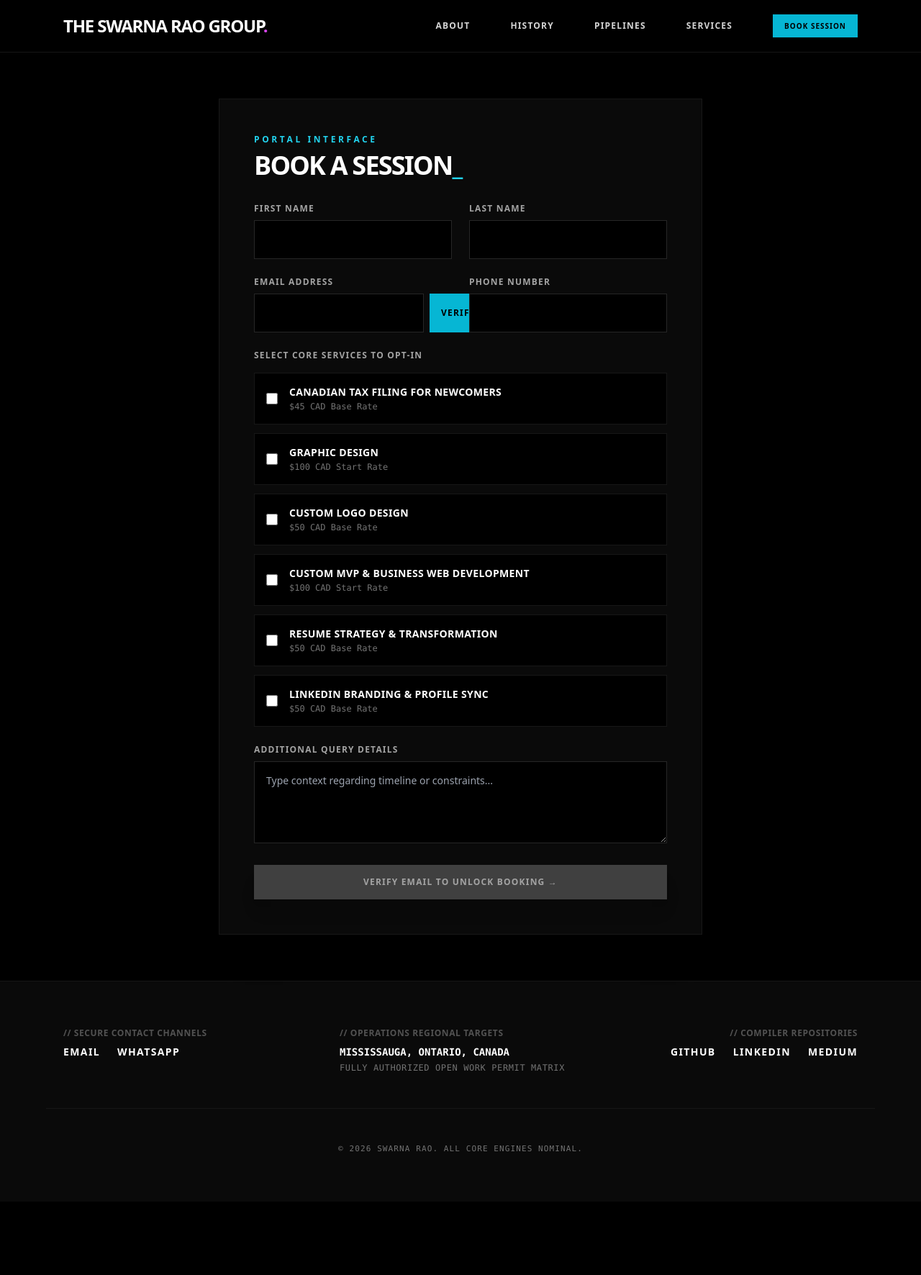
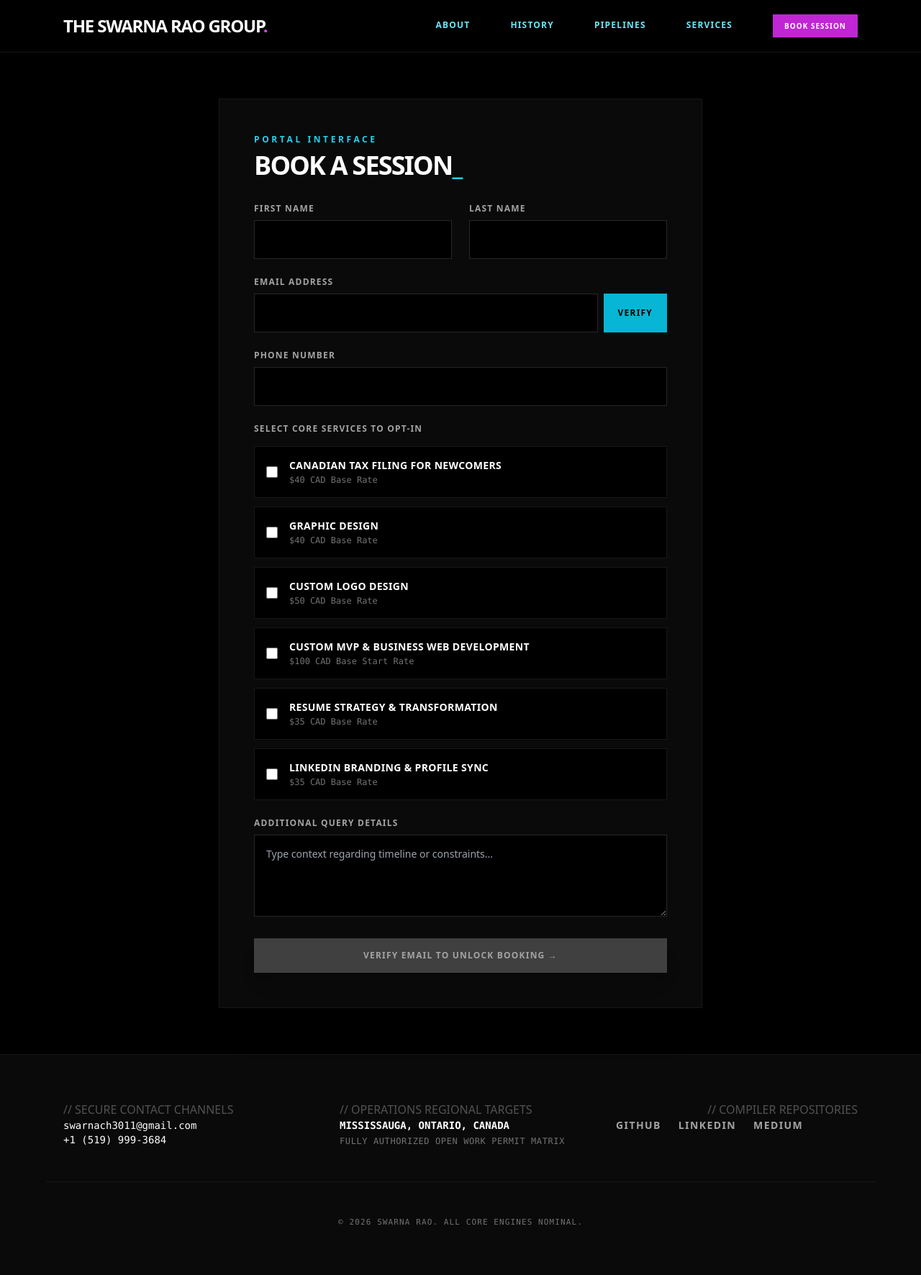
Before and after one commit to SwarnaRao24/MyPortfolio, a Django app: page /contact/ in a window 1280 px wide. Shown: the whole page at 72% size. Before the commit the page ends 1601 px from the top, so only its background shows below. Run offline with Django 5.2, Linux system fonts and the light colour scheme; some libraries are stand-ins or nearby versions.

Commit message:
feat: added animations and favicon UI fixes

```diff
--- a/portfolio/templates/portfolio/base.html
+++ b/portfolio/templates/portfolio/base.html
@@ -4,45 +4,75 @@
     <meta charset="UTF-8">
     <meta name="viewport" content="width=device-width, initial-scale=1.0">
     <title>Swarna Rao | AI & Advanced Data Science Portfolio</title>
+    <link rel="icon" type="image/png" href="https://i.postimg.cc/FRYpcKsT/TSRG-favicon.png">
     <script src="https://cdn.tailwindcss.com"></script>
+    <style>
+        /* Base animation states — elements start hidden */
+        .reveal {
+            opacity: 0;
+            transform: translateX(0) translateY(24px);
+            transition: opacity 0.7s ease, transform 0.7s ease;
+        }
+        .reveal.from-left {
+            transform: translateX(-60px) translateY(0);
+        }
+        .reveal.from-right {
+            transform: translateX(60px) translateY(0);
+        }
+        .reveal.from-bottom {
+            transform: translateX(0) translateY(40px);
+        }
+        .reveal.visible {
+            opacity: 1;
+            transform: translateX(0) translateY(0);
+        }
+        /* Stagger delays */
+        .delay-1 { transition-delay: 0.1s; }
+        .delay-2 { transition-delay: 0.2s; }
+        .delay-3 { transition-delay: 0.3s; }
+        .delay-4 { transition-delay: 0.4s; }
+        .delay-5 { transition-delay: 0.5s; }
+        .delay-6 { transition-delay: 0.6s; }
+
+        /* Page entry animation */
+        @keyframes fadeInUp {
+            from { opacity: 0; transform: translateY(30px); }
+            to   { opacity: 1; transform: translateY(0); }
+        }
+        .animate-fade-in-up {
+            animation: fadeInUp 0.6s ease forwards;
+        }
+    </style>
     {% block extra_head %}{% endblock %}
 </head>
 <body class="bg-black text-neutral-100 font-sans antialiased selection:bg-fuchsia-500 selection:text-black">
 
     <nav class="border-b border-neutral-900 bg-black/80 backdrop-blur-md sticky top-0 z-50">
         <div class="max-w-6xl mx-auto px-6 py-5 flex flex-col md:flex-row justify-between items-center gap-4 md:gap-0">
-
             <a href="{% url 'home' %}" class="text-2xl font-black tracking-tighter uppercase text-white hover:text-fuchsia-500 transition-colors text-center md:text-left">
                 THE SWARNA RAO GROUP<span class="text-fuchsia-500">.</span>
             </a>
-
             <div class="flex flex-wrap justify-center gap-x-6 gap-y-3 md:space-x-8 font-bold tracking-widest text-xs uppercase items-center">
                 <a href="{% url 'home' %}"
-                   class="transition tracking-widest {% if request.resolver_match.url_name == 'home' %}text-cyan-400 hover:text-cyan-300{% else %}text-neutral-300 hover:text-fuchsia-400{% endif %}">
-                   About
+                   class="transition pb-0.5 {% if request.resolver_match.url_name == 'home' %}text-cyan-400 border-b-2 border-cyan-400{% else %}text-cyan-300 hover:text-cyan-400{% endif %}">
+                    About
                 </a>
-
                 <a href="{% url 'history' %}"
-                   class="transition tracking-widest {% if request.resolver_match.url_name == 'history' %}text-cyan-400 hover:text-cyan-300{% else %}text-neutral-300 hover:text-fuchsia-400{% endif %}">
-                   History
+                   class="transition pb-0.5 {% if request.resolver_match.url_name == 'history' %}text-cyan-400 border-b-2 border-cyan-400{% else %}text-cyan-300 hover:text-cyan-400{% endif %}">
+                    History
                 </a>
-
                 <a href="{% url 'projects' %}"
-                   class="transition tracking-widest {% if request.resolver_match.url_name == 'projects' %}text-cyan-400 hover:text-cyan-300{% else %}text-neutral-300 hover:text-fuchsia-400{% endif %}">
-                   Pipelines
+                   class="transition pb-0.5 {% if request.resolver_match.url_name == 'projects' %}text-cyan-400 border-b-2 border-cyan-400{% else %}text-cyan-300 hover:text-cyan-400{% endif %}">
+                    Pipelines
                 </a>
-
                 <a href="{% url 'services' %}"
-                   class="transition tracking-widest {% if request.resolver_match.url_name == 'services' %}text-cyan-400 hover:text-cyan-300{% else %}text-neutral-300 hover:text-fuchsia-400{% endif %}">
-                   Services
+                   class="transition pb-0.5 {% if request.resolver_match.url_name == 'services' %}text-cyan-400 border-b-2 border-cyan-400{% else %}text-cyan-300 hover:text-cyan-400{% endif %}">
+                    Services
                 </a>
-
-                <a href="{% url 'contact' %}"
-                   class="px-4 py-2 font-black tracking-widest transition text-[10px] whitespace-nowrap {% if request.resolver_match.url_name == 'contact' %}bg-cyan-500 text-black hover:bg-cyan-400{% else %}bg-fuchsia-600 text-white hover:bg-fuchsia-700{% endif %}">
-                   Book Session
+                <a href="{% url 'contact' %}" class="bg-fuchsia-600 hover:bg-fuchsia-700 text-white px-4 py-2 font-black tracking-widest transition text-[10px] whitespace-nowrap">
+                    Book Session
                 </a>
             </div>
-
         </div>
     </nav>
 
@@ -52,35 +82,43 @@
 
     <footer class="border-t border-neutral-900 bg-neutral-950 py-16 text-neutral-500">
         <div class="max-w-6xl mx-auto px-6 grid grid-cols-1 md:grid-cols-3 gap-12 items-start border-b border-neutral-900 pb-12 mb-12">
-
-            <div class="md:text-left">
-                <span class="text-neutral-600 block text-xs font-bold tracking-wider mb-2">// SECURE CONTACT CHANNELS</span>
-                <div class="flex justify-start md:justify-start space-x-6 text-sm font-bold tracking-widest uppercase text-neutral-400 mt-1">
-                    <a href="mailto:swarnach3011@gmail.com?subject=Inquiry%20from%20Portfolio" target="_blank" class="text-white hover:text-fuchsia-500 transition">EMAIL</a>
-                    <a href="https://wa.me/17056155793?text=Hello%20Swarna,%20I%20viewed%20your%20services%20on%20your%20website%20and%20want%20to%20discuss%20further%please%20revert%20to%20when%20you're%20available." target="_blank" class="text-white hover:text-cyan-500 transition">WHATSAPP</a>
-                </div>
+            <div>
+                <span class="text-neutral-600 block">// SECURE CONTACT CHANNELS</span>
+                <span class="block text-white font-mono text-sm">swarnach3011@gmail.com</span>
+                <span class="block text-white font-mono text-sm">+1 (519) 999-3684</span>
             </div>
-
             <div>
-                <span class="text-neutral-600 block text-xs font-bold tracking-wider mb-2">// OPERATIONS REGIONAL TARGETS</span>
+                <span class="text-neutral-600 block">// OPERATIONS REGIONAL TARGETS</span>
                 <span class="block text-white font-mono text-sm font-bold">MISSISSAUGA, ONTARIO, CANADA</span>
                 <span class="block text-neutral-500 font-mono text-xs uppercase tracking-wider mt-1">FULLY AUTHORIZED OPEN WORK PERMIT MATRIX</span>
             </div>
-
             <div class="md:text-right">
-                <span class="text-neutral-600 block text-xs font-bold tracking-wider mb-2 md:text-right">// COMPILER REPOSITORIES</span>
-                <div class="flex justify-end md:justify-end space-x-6 text-sm font-bold tracking-widest uppercase text-neutral-400 mt-1">
-                    <a href="https://github.com/SwarnaRao24" target="_blank" class="text-white">GitHub</a>
-                    <a href="https://www.linkedin.com/in/swarnamukhirchintalapudi" target="_blank" class="text-white hover:text-fuchsia-500 transition">LinkedIn</a>
-                    <a href="https://medium.com/@swarnaraonetha" target="_blank" class="text-white hover:text-cyan-400 transition">Medium</a>
+                <span class="text-neutral-600 block">// COMPILER REPOSITORIES</span>
+                <div class="flex space-x-6 text-sm font-bold tracking-widest uppercase text-neutral-400">
+                    <a href="https://github.com/SwarnaRao24" target="_blank" class="hover:text-white transition">GitHub</a>
+                    <a href="https://www.linkedin.com/in/swarnamukhirchintalapudi" target="_blank" class="hover:text-fuchsia-500 transition">LinkedIn</a>
+                    <a href="https://medium.com/@swarnaraonetha" target="_blank" class="hover:text-cyan-400 transition">Medium</a>
                 </div>
             </div>
         </div>
-
         <div class="max-w-6xl mx-auto px-6 text-center">
             <p class="text-[11px] font-mono tracking-widest uppercase">&copy; 2026 SWARNA RAO. ALL CORE ENGINES NOMINAL.</p>
         </div>
     </footer>
+
+    <!-- Scroll animation observer -->
+    <script>
+        const observer = new IntersectionObserver((entries) => {
+            entries.forEach(entry => {
+                if (entry.isIntersecting) {
+                    entry.target.classList.add('visible');
+                }
+            });
+        }, { threshold: 0.12 });
+
+        document.querySelectorAll('.reveal').forEach(el => observer.observe(el));
+    </script>
+
     {% block extra_js %}{% endblock %}
 </body>
 </html>
--- a/portfolio/templates/portfolio/contact.html
+++ b/portfolio/templates/portfolio/contact.html
@@ -1,6 +1,6 @@
 {% extends 'portfolio/base.html' %}
 {% block content %}
-<div class="max-w-2xl mx-auto bg-neutral-950 border border-neutral-900 p-8 md:p-12 shadow-2xl relative">
+<div class="max-w-2xl mx-auto bg-neutral-950 border border-neutral-900 p-8 md:p-12 shadow-2xl relative animate-fade-in-up">
     <span class="text-xs font-black tracking-[0.3em] uppercase text-cyan-400 block mb-2">PORTAL INTERFACE</span>
     <h1 class="text-4xl font-black tracking-tighter text-white uppercase mb-8">BOOK A SESSION<span class="text-cyan-400">_</span></h1>
 
@@ -15,6 +15,7 @@
     <form method="POST" id="bookingForm" class="space-y-6">
         {% csrf_token %}
 
+        <!-- Name Row -->
         <div class="grid grid-cols-1 md:grid-cols-2 gap-6">
             <div>
                 <label class="block text-xs font-black tracking-widest uppercase text-neutral-400 mb-2">FIRST NAME</label>
@@ -26,55 +27,54 @@
             </div>
         </div>
 
-        <div class="grid grid-cols-1 md:grid-cols-2 gap-6">
+        <!-- Email with Verify -->
         <div>
             <label class="block text-xs font-black tracking-widest uppercase text-neutral-400 mb-2">EMAIL ADDRESS</label>
-                <div class="flex gap-2">
+            <div id="emailRow" class="flex gap-2">
                 <input type="email" name="email" id="emailInput" required
                        class="flex-1 bg-black border border-neutral-800 p-4 text-white font-medium focus:outline-none focus:border-cyan-500 transition-colors text-sm">
                 <button type="button" id="sendOtpBtn"
-                            class="bg-cyan-500 text-black font-black tracking-widest text-xs uppercase px-4 hover:bg-white transition-all duration-300 whitespace-nowrap">
+                        class="bg-cyan-500 text-black font-black tracking-widest text-xs uppercase px-5 hover:bg-white transition-all duration-300 whitespace-nowrap">
                     VERIFY
                 </button>
             </div>
         </div>
-            <div>
-                <label class="block text-xs font-black tracking-widest uppercase text-neutral-400 mb-2">PHONE NUMBER</label>
-                <input type="tel" name="phone_number" required class="w-full bg-black border border-neutral-800 p-4 text-white font-medium focus:outline-none focus:border-cyan-500 transition-colors text-sm">
-            </div>
-        </div>
 
-        <!-- OTP Field - Revealed upon clicking verify-->
+        <!-- OTP Field — hidden until Verify clicked -->
         <div id="otpSection" class="hidden">
             <label class="block text-xs font-black tracking-widest uppercase text-neutral-400 mb-2">VERIFICATION CODE</label>
-            <div class="flex gap-2 items-center">
-                <input type="text" name="otp_code" id="otpInput" maxlength="6" placeholder="Enter 6-digit code"
-                       class="w-48 bg-black border border-cyan-800 p-4 text-cyan-400 font-black text-center tracking-[0.3em] text-lg focus:outline-none focus:border-cyan-500 transition-colors">
+            <div class="flex gap-3 items-center">
+                <input type="text" name="otp_code" id="otpInput" maxlength="6" placeholder="000000"
+                       class="w-44 bg-black border border-cyan-800 p-4 text-cyan-400 font-black text-center tracking-[0.4em] text-lg focus:outline-none focus:border-cyan-500 transition-colors">
                 <span id="otpStatus" class="text-xs font-mono text-neutral-500"></span>
             </div>
             <p class="text-xs text-neutral-500 font-mono mt-2">Check your inbox — code expires in 10 minutes.</p>
         </div>
 
+        <!-- Phone — sits below email -->
+        <div>
+            <label class="block text-xs font-black tracking-widest uppercase text-neutral-400 mb-2">PHONE NUMBER</label>
+            <input type="tel" name="phone_number" required class="w-full bg-black border border-neutral-800 p-4 text-white font-medium focus:outline-none focus:border-cyan-500 transition-colors text-sm">
+        </div>
+
+        <!-- Services -->
         <div>
             <label class="block text-xs font-black tracking-widest uppercase text-neutral-400 mb-4">SELECT CORE SERVICES TO OPT-IN</label>
             <div class="space-y-3">
-
                 <label class="flex items-center space-x-4 bg-black border border-neutral-900 p-4 hover:border-neutral-800 cursor-pointer select-none transition-colors group">
                     <input type="checkbox" name="services_requested" value="Canadian Tax Filing" class="w-4 h-4 accent-cyan-400 rounded-none bg-black border-neutral-800 focus:ring-0">
                     <div class="flex flex-col">
                         <span class="text-sm font-black text-white group-hover:text-cyan-400 transition-colors uppercase tracking-wide">Canadian Tax Filing for Newcomers</span>
-                        <span class="text-xs text-neutral-500 font-mono mt-0.5">$45 CAD Base Rate</span>
+                        <span class="text-xs text-neutral-500 font-mono mt-0.5">$40 CAD Base Rate</span>
                     </div>
                 </label>
-
                 <label class="flex items-center space-x-4 bg-black border border-neutral-900 p-4 hover:border-neutral-800 cursor-pointer select-none transition-colors group">
                     <input type="checkbox" name="services_requested" value="Graphic Design" class="w-4 h-4 accent-cyan-400 rounded-none bg-black border-neutral-800 focus:ring-0">
                     <div class="flex flex-col">
                         <span class="text-sm font-black text-white group-hover:text-cyan-400 transition-colors uppercase tracking-wide">Graphic Design</span>
-                        <span class="text-xs text-neutral-500 font-mono mt-0.5">$100 CAD Start Rate</span>
+                        <span class="text-xs text-neutral-500 font-mono mt-0.5">$40 CAD Base Rate</span>
                     </div>
                 </label>
-
                 <label class="flex items-center space-x-4 bg-black border border-neutral-900 p-4 hover:border-neutral-800 cursor-pointer select-none transition-colors group">
                     <input type="checkbox" name="services_requested" value="Logo Design" class="w-4 h-4 accent-cyan-400 rounded-none bg-black border-neutral-800 focus:ring-0">
                     <div class="flex flex-col">
@@ -82,37 +82,36 @@
                         <span class="text-xs text-neutral-500 font-mono mt-0.5">$50 CAD Base Rate</span>
                     </div>
                 </label>
-
                 <label class="flex items-center space-x-4 bg-black border border-neutral-900 p-4 hover:border-neutral-800 cursor-pointer select-none transition-colors group">
                     <input type="checkbox" name="services_requested" value="Custom Web Development" class="w-4 h-4 accent-cyan-400 rounded-none bg-black border-neutral-800 focus:ring-0">
                     <div class="flex flex-col">
                         <span class="text-sm font-black text-white group-hover:text-cyan-400 transition-colors uppercase tracking-wide">Custom MVP & Business Web Development</span>
-                        <span class="text-xs text-neutral-500 font-mono mt-0.5">$100 CAD Start Rate</span>
+                        <span class="text-xs text-neutral-500 font-mono mt-0.5">$100 CAD Base Start Rate</span>
                     </div>
                 </label>
-
                 <label class="flex items-center space-x-4 bg-black border border-neutral-900 p-4 hover:border-neutral-800 cursor-pointer select-none transition-colors group">
                     <input type="checkbox" name="services_requested" value="Resume Optimization" class="w-4 h-4 accent-cyan-400 rounded-none bg-black border-neutral-800 focus:ring-0">
                     <div class="flex flex-col">
                         <span class="text-sm font-black text-white group-hover:text-cyan-400 transition-colors uppercase tracking-wide">Resume Strategy & Transformation</span>
-                        <span class="text-xs text-neutral-500 font-mono mt-0.5">$50 CAD Base Rate</span>
+                        <span class="text-xs text-neutral-500 font-mono mt-0.5">$35 CAD Base Rate</span>
                     </div>
                 </label>
-
                 <label class="flex items-center space-x-4 bg-black border border-neutral-900 p-4 hover:border-neutral-800 cursor-pointer select-none transition-colors group">
                     <input type="checkbox" name="services_requested" value="LinkedIn Optimization" class="w-4 h-4 accent-cyan-400 rounded-none bg-black border-neutral-800 focus:ring-0">
                     <div class="flex flex-col">
                         <span class="text-sm font-black text-white group-hover:text-cyan-400 transition-colors uppercase tracking-wide">LinkedIn Branding & Profile Sync</span>
-                        <span class="text-xs text-neutral-500 font-mono mt-0.5">$50 CAD Base Rate</span>
+                        <span class="text-xs text-neutral-500 font-mono mt-0.5">$35 CAD Base Rate</span>
                     </div>
                 </label>
-
             </div>
+            <p id="serviceError" class="hidden text-xs font-mono text-red-400 mt-2">⚠ Please select at least one service to proceed.</p>
         </div>
 
+        <!-- Message -->
         <div>
             <label class="block text-xs font-black tracking-widest uppercase text-neutral-400 mb-2">ADDITIONAL QUERY DETAILS</label>
-            <textarea name="message" rows="4" placeholder="Type context regarding timeline or constraints..." class="w-full bg-black border border-neutral-800 p-4 text-white font-medium focus:outline-none focus:border-cyan-500 transition-colors text-sm"></textarea>
+            <textarea name="message" rows="4" placeholder="Type context regarding timeline or constraints..."
+                      class="w-full bg-black border border-neutral-800 p-4 text-white font-medium focus:outline-none focus:border-cyan-500 transition-colors text-sm"></textarea>
         </div>
 
         <button type="submit" id="submitBtn" disabled
@@ -129,20 +128,21 @@
     const otpInput = document.getElementById('otpInput');
     const otpStatus = document.getElementById('otpStatus');
     const submitBtn = document.getElementById('submitBtn');
-
     let countdownInterval = null;
 
     sendOtpBtn.addEventListener('click', async () => {
         const email = emailInput.value.trim();
         if (!email) {
+            otpSection.classList.remove('hidden');
             otpStatus.textContent = 'Enter your email first.';
             otpStatus.style.color = '#f87171';
-            otpSection.classList.remove('hidden');
             return;
         }
-
         sendOtpBtn.textContent = 'SENDING...';
         sendOtpBtn.disabled = true;
+        // Lock email input once verify is clicked
+        emailInput.readOnly = true;
+        emailInput.classList.add('opacity-60');
 
         try {
             const response = await fetch('/contact/send-otp/', {
@@ -154,18 +154,18 @@
                 body: JSON.stringify({ email })
             });
             const data = await response.json();
-
+            otpSection.classList.remove('hidden');
             if (data.success) {
-                otpSection.classList.remove('hidden');
                 otpStatus.textContent = 'Code sent! Check your inbox.';
                 otpStatus.style.color = '#06b6d4';
                 startCountdown();
             } else {
-                otpSection.classList.remove('hidden');
                 otpStatus.textContent = data.error || 'Failed to send code.';
                 otpStatus.style.color = '#f87171';
                 sendOtpBtn.textContent = 'VERIFY';
                 sendOtpBtn.disabled = false;
+                emailInput.readOnly = false;
+                emailInput.classList.remove('opacity-60');
             }
         } catch (e) {
             otpSection.classList.remove('hidden');
@@ -173,10 +173,11 @@
             otpStatus.style.color = '#f87171';
             sendOtpBtn.textContent = 'VERIFY';
             sendOtpBtn.disabled = false;
+            emailInput.readOnly = false;
+            emailInput.classList.remove('opacity-60');
         }
     });
 
-    // Unlock submit button when 6 digits entered
     otpInput.addEventListener('input', () => {
         if (otpInput.value.length === 6) {
             otpStatus.textContent = '✓ Code entered — submit your booking below.';
@@ -188,6 +189,18 @@
             submitBtn.disabled = true;
             submitBtn.className = 'w-full bg-neutral-700 text-neutral-400 font-black tracking-widest text-xs uppercase py-4 transition-all duration-300 shadow-xl cursor-not-allowed';
             submitBtn.textContent = 'VERIFY EMAIL TO UNLOCK BOOKING →';
+        }
+    });
+
+    // Service validation
+    document.getElementById('bookingForm').addEventListener('submit', (e) => {
+        const checked = document.querySelectorAll('input[name="services_requested"]:checked');
+        const serviceError = document.getElementById('serviceError');
+        if (checked.length === 0) {
+            e.preventDefault();
+            serviceError.classList.remove('hidden');
+        } else {
+            serviceError.classList.add('hidden');
         }
     });
 
@@ -203,6 +216,8 @@
                 clearInterval(countdownInterval);
                 sendOtpBtn.textContent = 'RESEND';
                 sendOtpBtn.disabled = false;
+                emailInput.readOnly = false;
+                emailInput.classList.remove('opacity-60');
                 otpStatus.textContent = 'Code expired. Request a new one.';
                 otpStatus.style.color = '#f87171';
                 submitBtn.disabled = true;
@@ -211,8 +226,6 @@
             }
         }, 1000);
     }
-
-    // Require at least one service selected before submitting
     document.getElementById('bookingForm').addEventListener('submit', (e) => {
     const checked = document.querySelectorAll('input[name="services_requested"]:checked');
     if (checked.length === 0) {
--- a/portfolio/templates/portfolio/services.html
+++ b/portfolio/templates/portfolio/services.html
@@ -1,13 +1,13 @@
 {% extends 'portfolio/base.html' %}
 {% block content %}
 <div class="text-center md:text-left mb-16">
-    <span class="text-xs font-black tracking-[0.3em] uppercase text-fuchsia-500 block mb-2">COMMERCIAL CONSULTING</span>
-    <h1 class="text-5xl md:text-7xl font-black tracking-tighter text-white uppercase">PREMIUM SOLUTIONS<span class="text-fuchsia-500">_</span></h1>
+    <span class="reveal from-left delay-1 text-xs font-black tracking-[0.3em] uppercase text-fuchsia-500 block mb-2">COMMERCIAL CONSULTING</span>
+    <h1 class="reveal from-left delay-2 text-5xl md:text-7xl font-black tracking-tighter text-white uppercase">PREMIUM SOLUTIONS<span class="text-fuchsia-500">_</span></h1>
 </div>
 
 <div class="grid grid-cols-1 lg:grid-cols-3 gap-8">
     {% for service in services %}
-    <div class="bg-neutral-950 border-4 border-black border-t-fuchsia-500 rounded-2xl p-8 shadow-2xl flex flex-col justify-between hover:scale-[1.02] transition-all duration-300 relative before:absolute before:inset-0 before:border before:border-neutral-900 before:rounded-2xl before:pointer-events-none overflow-hidden">
+    <div class="reveal {% cycle 'from-left' 'from-bottom' 'from-right' %} delay-{{ forloop.counter }} bg-neutral-950 border-4 border-black border-t-fuchsia-500 rounded-2xl p-8 shadow-2xl flex flex-col justify-between hover:scale-[1.02] transition-all duration-300 relative before:absolute before:inset-0 before:border before:border-neutral-900 before:rounded-2xl before:pointer-events-none overflow-hidden">
         <div>
             <h2 class="text-3xl font-black uppercase tracking-tighter text-white mb-4">{{ service.title }}</h2>
             <p class="text-neutral-400 text-sm leading-relaxed font-medium mb-8">{{ service.description }}</p>
```
Also changed, not shown: portfolio/templates/portfolio/experience.html (+3 -4 lines), portfolio/templates/portfolio/home.html (+15 -18 lines), portfolio/templates/portfolio/projects.html (+3 -5 lines). Lines whose indentation alone changed are shown as unchanged.
